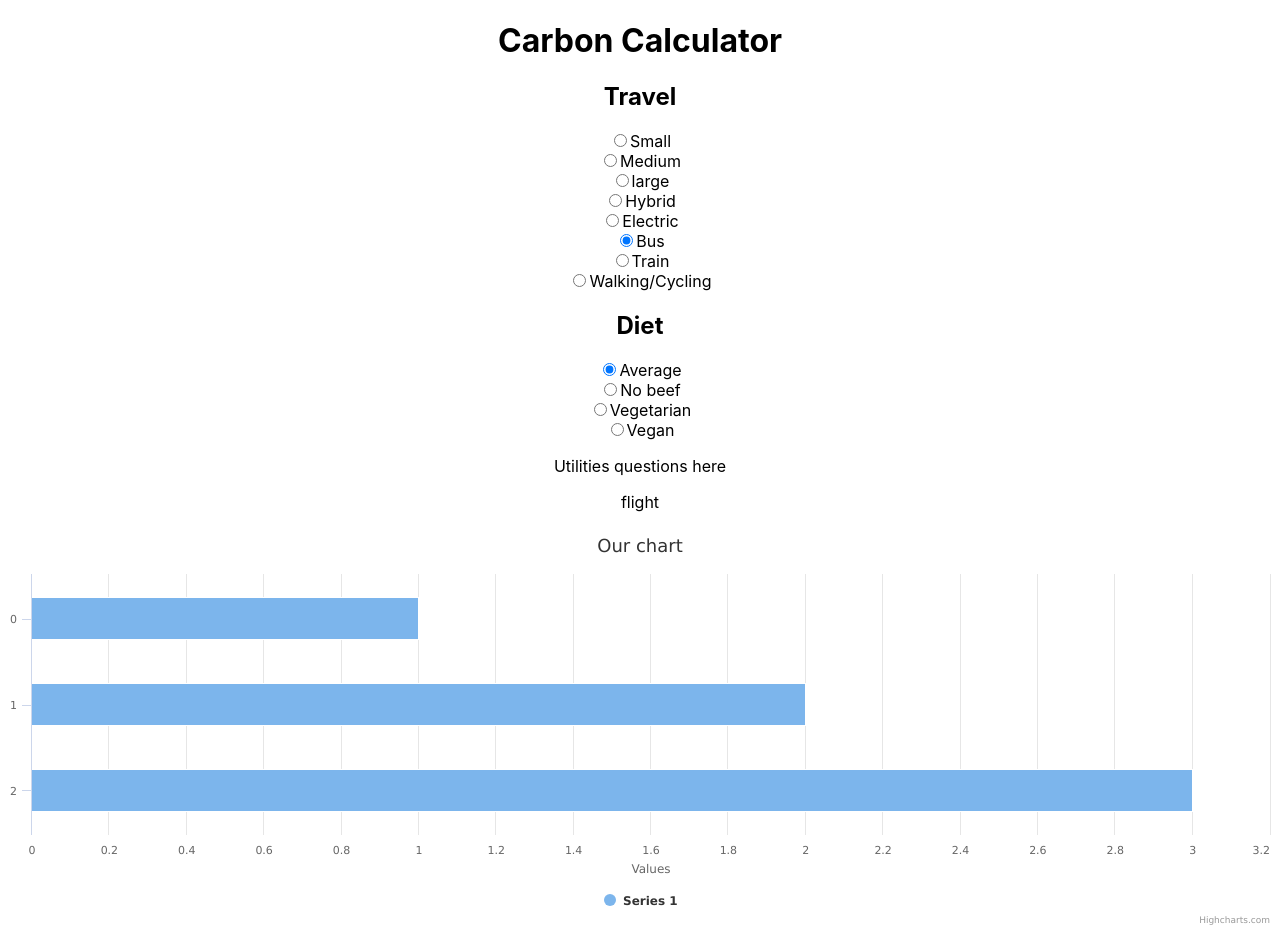
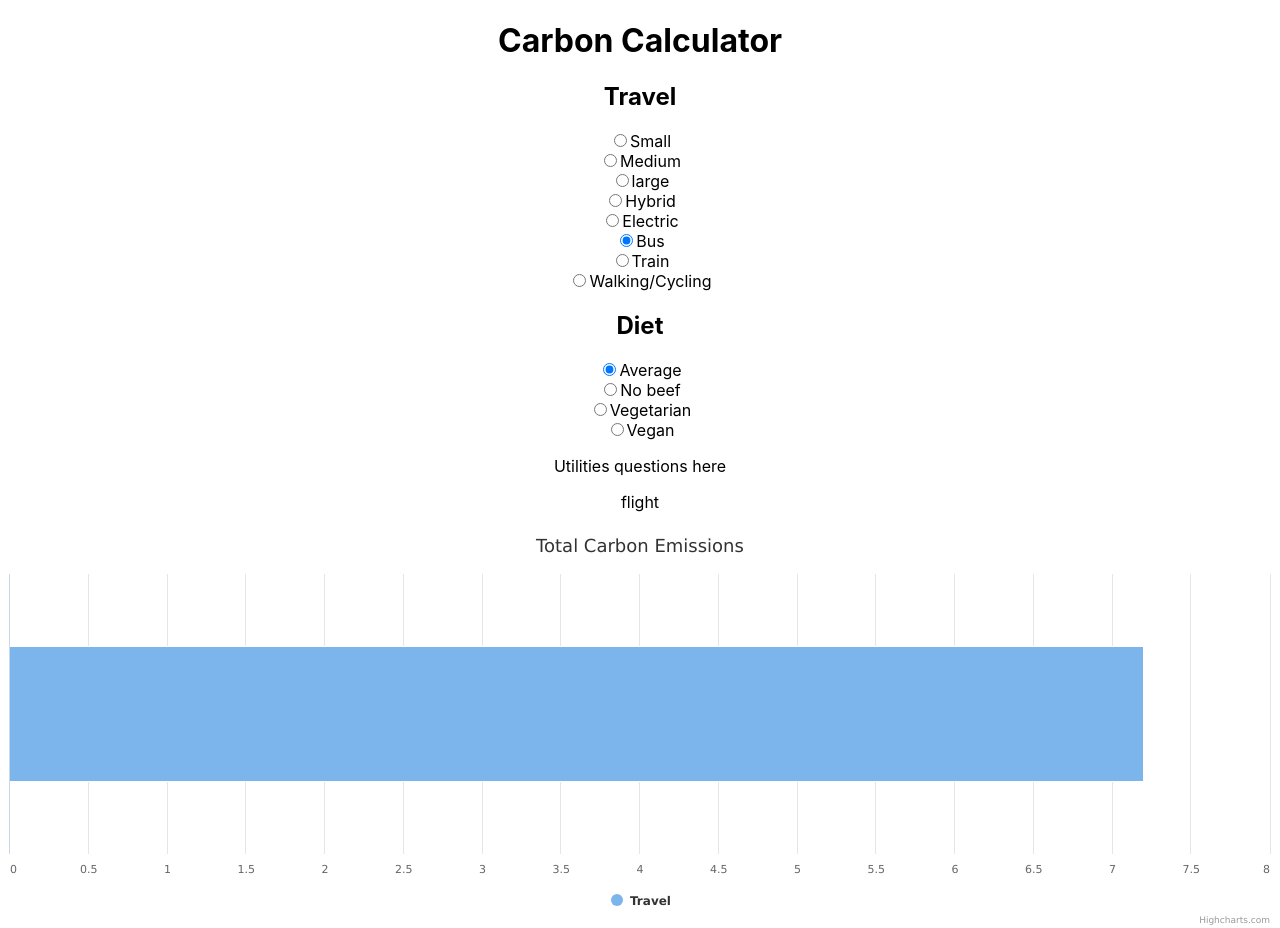
Before and after one commit to douglasrusse11/CO2_Calculator_Group_Project, a React (Create React App) app: page / in a window 1280 px wide. Both pictures are taken after a click on the radio button "Bus". Built offline with nearby package versions, Linux system fonts and the light colour scheme.

Commit message:
modifies Chart

```diff
--- a/src/Chart.js
+++ b/src/Chart.js
@@ -2,37 +2,63 @@ import Highcharts from 'highcharts'
 import HighchartsReact from 'highcharts-react-official'
 import { useState, useEffect } from 'react';
 
-const Chart = ({formData}) => {
+const Chart = ({ formData }) => {
 
-  // const [data, setData] = useState([]);
-  // useEffect(() => {getData()}, []);
-  // if (Object.keys(formData).length === 0) return null;
+  const [data, setData] = useState([]);
 
-  // const getData = () => {
-  //   const tempData = [];
-  //   for (let key in formData) {
-  //     tempData.push({name: key, x: 1, y: Number(formData[key])});
-  //   }
-  //   setData(tempData);
-  // }
+  useEffect(() => {
+    const tempData = [];
+    for (let key in formData) {
+      tempData.push({name: key.charAt(0).toUpperCase() + key.slice(1), data: [Number(formData[key])]});
+    }
+    setData(tempData);
+  }, [formData]);
 
 const options = {
+
   title: {
-    text: 'Our chart'
+    text: 'Total Carbon Emissions'
   },
+
   chart: {
     type: 'bar'
   },
-  series: [{
-    data: [1, 2, 3]
-  }]
+
+  series: data,
+
+  plotOptions: {
+    series: {
+      stacking: 'normal'
+    }
+  },
+
+  xAxis: {
+    labels: {
+      enabled: false
+    },
+    categories: ["Total Carbon Emissions"]
+  },
+
+  yAxis: {
+    min: 0,
+      title: {
+        enabled: false
+      }
+  },
+
+  legend: {
+    reversed: true
+  },
+
 }
 
 return (
-<HighchartsReact
+  <>
+{data.length !== 0 ? <HighchartsReact
     highcharts={Highcharts}
     options={options}
-  />
+    /> : <p>Please complete form</p>}
+  </>
   );
 
 }
--- a/src/components/Travel.js
+++ b/src/components/Travel.js
@@ -1,6 +1,6 @@
 import {getTravelEstimate} from '../services/CarbonService';
 
-const Travel = () => {
+const Travel = ({ updateFormData }) => {
 
 
     // 54f31253-bcbc-488b-9da6-69c3bee85a24 Ford Fiesta - small
@@ -17,10 +17,18 @@ const Travel = () => {
 
     const onChange = (e) => {
         if (e.target.id === "bus" || e.target.id === "train" || e.target.id === "walking") {
-            console.log(e.target.value)
+            updateFormData(e);
         } else {
             getTravelEstimate(e.target.value)
-            .then(res => console.log(res))
+            .then(res => {
+                const newEvent = {
+                    target: {
+                        name: e.target.name,
+                        value: res.data.attributes.carbon_mt
+                    }
+                };
+                updateFormData(newEvent);
+            })
         }
     }
 
--- a/src/container/CarbonContainer.js
+++ b/src/container/CarbonContainer.js
@@ -10,8 +10,11 @@ const CarbonContainer = () => {
     const [formData, setFormData] = useState({});
 
     const updateFormData = (e) => {
-        formData[e.target.name] = e.target.value;
-        setFormData(formData);
+        const newFormData = {
+            ...formData,
+        }
+        newFormData[e.target.name] = e.target.value;
+        setFormData(newFormData);
     }
 
 
@@ -19,7 +22,7 @@ const CarbonContainer = () => {
         <>
         <h1>Carbon Calculator</h1>
         <form>
-        <Travel/>
+        <Travel updateFormData={updateFormData}/>
         <Diet updateFormData={updateFormData}/>
         <Utilities/>
         <Flight/>
```
